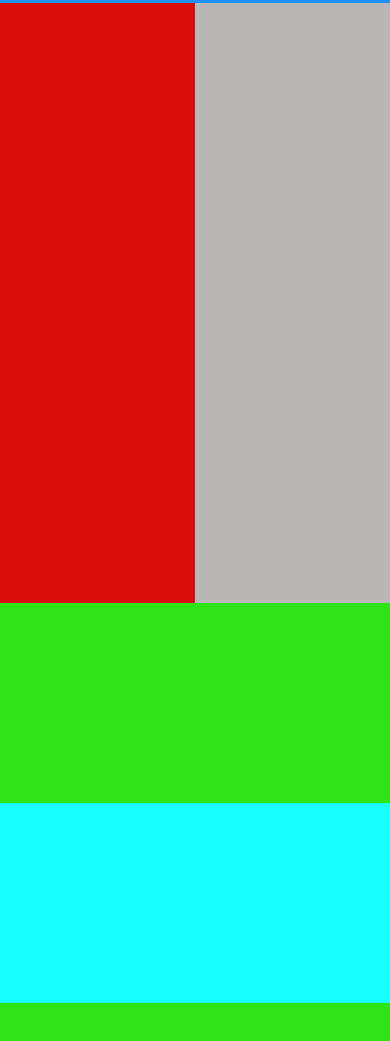
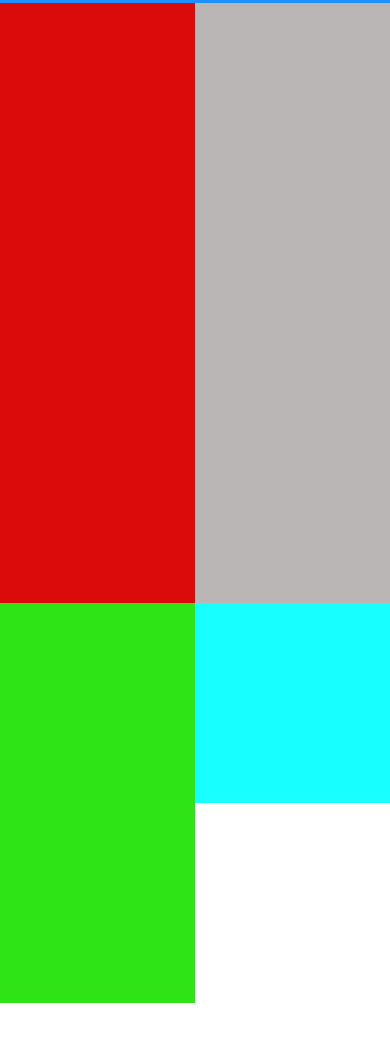
Before and after one commit to Bili-and-sheep/Test-bootstrap, a website built with webpack: page maquette2.html in a window 390 px wide. Shown: the part 247-1288 px from the top of the page. After the commit the page ends 1250 px from the top, so only its background shows below. Built offline with nearby package versions, Linux system fonts and the light colour scheme.

Commit message:
Mak2-Validation-Done

```diff
--- a/maquette2.html
+++ b/maquette2.html
@@ -70,9 +70,9 @@
 
       <div class="col-lg-4 col-sm-6 col-12">
         <div class="row">
-          <div class="zone-verte col-lg-12 col-sm-12 col-xs-6"></div>
-          <div class="zone-cyan col-lg-12 col-sm-12 col-xs-6"></div>
-          <div class="zone-verte col-lg-12 col-sm-12 col-xs-6"></div>
+          <div class="zone-verte col-lg-12 col-sm-12 col-6"></div>
+          <div class="zone-cyan col-lg-12 col-sm-12 col-6"></div>
+          <div class="zone-verte col-lg-12 col-sm-12 col-6"></div>
         </div>
       </div>
     </div>
```
